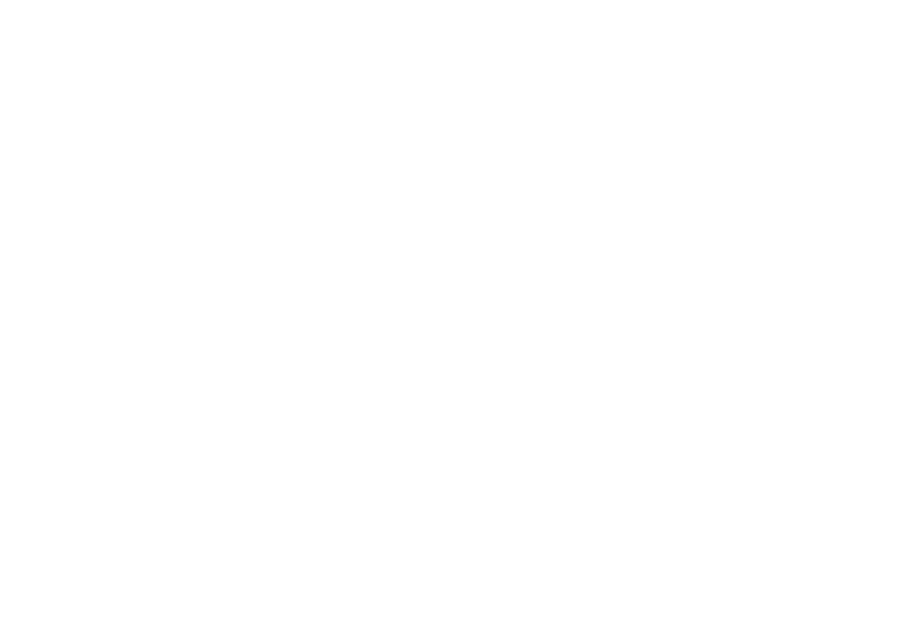
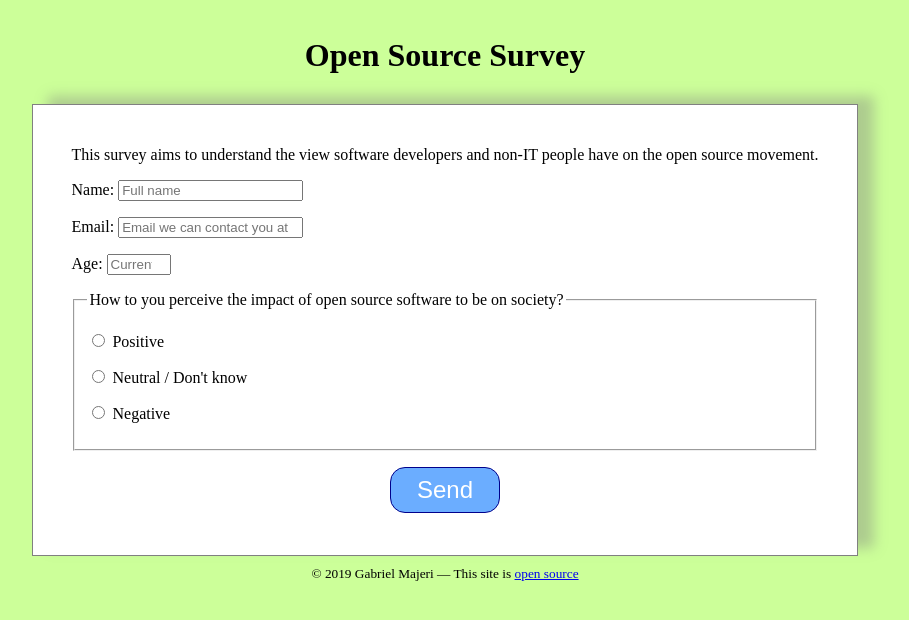
Before and after one commit to GabrielMajeri/fcc-survey-form, a plain HTML site: page index.html in a window 1280 px wide. Shown: the whole page, without its empty margins (195-1104 px from the left). Drawn offline with Linux system fonts and the light colour scheme.

Commit message:
Add some more fields to the form

```diff
--- a/index.css
+++ b/index.css
@@ -1,3 +1,43 @@
 * {
-    box-sizing: border-box;
+  box-sizing: border-box;
 }
+
+header {
+  margin-top: 2vh;
+  margin-bottom: 1vh;
+}
+
+body {
+  margin: 0;
+  background-color: #ccff99;
+  display: flex;
+  flex-direction: column;
+  align-items: center;
+}
+
+main {
+  background-color: white;
+  border: 1px solid gray;
+  box-shadow: 1rem -0.5rem 0.75rem rgba(127, 127, 127, 0.4);
+  padding: 2vw 3vw;
+}
+
+#submit-wrapper {
+  display: flex;
+  justify-content: center;
+  align-items: center;
+}
+
+#submit-wrapper button {
+  font-size: 1.5rem;
+  color: white;
+  background-color: #6badff;
+  padding: 1vh 2vw;
+  margin: 2vh;
+  border: 1px solid darkblue;
+  border-radius: 15px;
+}
+
+footer {
+  margin-top: 1vh;
+}
--- a/index.html
+++ b/index.html
@@ -1,20 +1,118 @@
 <!DOCTYPE html>
 <html lang="en-US">
   <head>
-        <meta charset="UTF-8"/>
-        <meta name="viewport" content="width=device-width, initial-scale=1.0"/>
+    <meta charset="UTF-8" />
+    <meta name="viewport" content="width=device-width, initial-scale=1.0" />
 
-        <link href="index.css" rel="stylesheet" type="text/css" media="all"/>
+    <link href="index.css" rel="stylesheet" type="text/css" media="all" />
 
-        <script src="https://cdn.freecodecamp.org/testable-projects-fcc/v1/bundle.js" defer></script>
+    <script
+      src="https://cdn.freecodecamp.org/testable-projects-fcc/v1/bundle.js"
+      defer
+    ></script>
     <script type="text/javascript">
-            const projectName = 'survey-form';
-            localStorage.setItem('example_project', 'Survey Form');
+      const projectName = "survey-form";
+      localStorage.setItem("example_project", "Survey Form");
     </script>
 
     <title>Open Source Software Survey</title>
   </head>
   <body>
-
+    <header>
+      <h1 id="title">Open Source Survey</h1>
+    </header>
+    <main>
+      <form id="survey-form" onsubmit="return false;">
+        <p id="description">
+          This survey aims to understand the view software developers and non-IT
+          people have on the open source movement.
+        </p>
+        <p>
+          <label for="name" id="name-label">Name:</label>
+          <input
+            type="text"
+            id="name"
+            name="person_name"
+            required
+            autocomplete="name"
+            placeholder="Full name"
+          />
+        </p>
+        <p>
+          <label for="email" id="email-label">Email:</label>
+          <input
+            type="email"
+            id="email"
+            name="person_email"
+            required
+            autocomplete="email"
+            placeholder="Email we can contact you at"
+          />
+        </p>
+        <p>
+          <label for="age" id="number-label">Age:</label>
+          <input
+            type="number"
+            id="number"
+            name="person_age"
+            required
+            min="13"
+            max="150"
+            placeholder="Current age"
+          />
+        </p>
+        <fieldset>
+          <legend>
+            How to you perceive the impact of open source software to be on
+            society?
+          </legend>
+          <p>
+            <input
+              type="radio"
+              name="perceived-impact"
+              id="impact-positive"
+              value="+1"
+              required
+            />
+            <label for="impact-positive">Positive</label>
+          </p>
+          <p>
+            <input
+              type="radio"
+              name="perceived-impact"
+              id="impact-neutral"
+              value="0"
+              required
+            />
+            <label for="impact-neutral">Neutral / Don't know</label>
+          </p>
+          <p>
+            <input
+              type="radio"
+              name="perceived-impact"
+              id="impact-negative"
+              value="-1"
+              required
+            />
+            <label for="impact-negative">Negative</label>
+          </p>
+        </fieldset>
+        <div id="submit-wrapper">
+          <button type="submit">
+            Send
+          </button>
+        </div>
+      </form>
+    </main>
+    <footer>
+      <small
+        >© 2019 Gabriel Majeri &mdash; This site is
+        <a
+          href="https://github.com/GabrielMajeri/fcc-survey-form"
+          target="_blank"
+          >open source</a
+        ></small
+      >
+    </footer>
   </body>
 </html>
```
Lines whose indentation alone changed are shown as unchanged.
